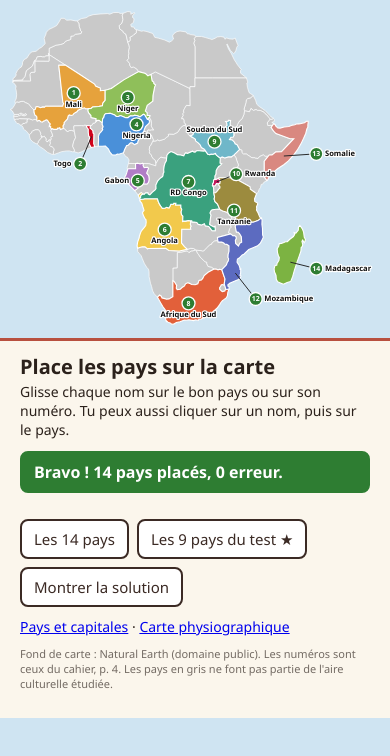
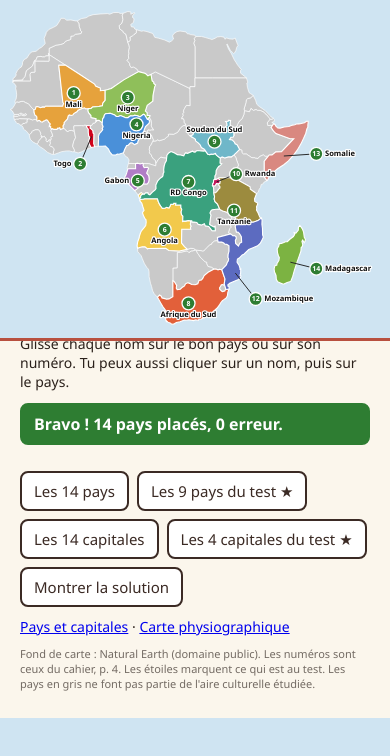
Before and after one commit to fbeaulieudemers-design/afrique-physio, a plain HTML site: page placer.html in a window 390 px wide. Both pictures are taken after a click on the button "Montrer la solution". Drawn offline with Linux system fonts and the light colour scheme.

Commit message:
Update placer.html

```diff
--- a/placer.html
+++ b/placer.html
@@ -1,6 +1,6 @@
 <!doctype html>
 <html lang="fr"><head><meta charset="utf-8"><meta name="viewport" content="width=device-width, initial-scale=1">
-<title>Place les 14 pays de l'aire africaine</title>
+<title>Place les pays et les capitales de l'aire africaine</title>
 <style>
 :root{--ink:#2b211b;--terra:#b8503f;--panel:#fbf6ec;--sea:#cfe4f2;--vide:#eadbb9}
 *{box-sizing:border-box}
@@ -31,7 +31,7 @@ svg text{font-family:"Segoe UI",Verdana,Arial,sans-serif;font-weight:700}
 .pa.faux{fill:#d32f2f!important}
 .ld{stroke:#222;stroke-width:.22}
 .lab{paint-order:stroke;stroke:#fff;stroke-width:.55;stroke-linejoin:round}
-.pn{font-size:1.75px;fill:#111}
+.pn{font-size:1.75px;fill:#111}.cn{font-size:1.35px;fill:#7a1010;font-style:italic}.st{fill:#111;stroke:#fff;stroke-width:.12}
 .el{opacity:0;transition:opacity .3s;pointer-events:none}.el.on{opacity:1}
 .mk{cursor:pointer;outline:none}.mk circle{fill:#111;stroke:#fff;stroke-width:.3}.mk text{fill:#fff;font-size:1.6px;pointer-events:none}
 .mk.ok circle{fill:#2e7d32}
@@ -40,42 +40,46 @@ svg text{font-family:"Segoe UI",Verdana,Arial,sans-serif;font-weight:700}
 <div class="wrap">
  <div class="map" id="map"></div>
  <aside class="side">
-  <h1>Place les pays sur la carte</h1>
-  <p class="sub">Glisse chaque nom sur le bon pays ou sur son numéro. Tu peux aussi cliquer sur un nom, puis sur le pays.</p>
+  <h1 id="titre">Place les pays sur la carte</h1>
+  <p class="sub" id="sub"></p>
   <p class="score" id="score"></p>
   <div id="chips"></div>
   <div class="btns">
-   <button id="tous">Les 14 pays</button><button id="neuf">Les 9 pays du test ★</button><button id="sol">Montrer la solution</button>
+   <button id="tous">Les 14 pays</button><button id="neuf">Les 9 pays du test ★</button><button id="caps">Les 14 capitales</button><button id="cap4">Les 4 capitales du test ★</button><button id="sol">Montrer la solution</button>
   </div>
   <p style="margin:10px 0 0;font-size:14px"><a href="pays.html">Pays et capitales</a> · <a href="index.html">Carte physiographique</a></p>
-  <p class="src">Fond de carte : Natural Earth (domaine public). Les numéros sont ceux du cahier, p. 4. Les pays en gris ne font pas partie de l'aire culturelle étudiée.</p>
+  <p class="src">Fond de carte : Natural Earth (domaine public). Les numéros sont ceux du cahier, p. 4. Les étoiles marquent ce qui est au test. Les pays en gris ne font pas partie de l'aire culturelle étudiée.</p>
  </aside>
 </div>
 <script>
 var NOMS={1:"Mali",2:"Togo",3:"Niger",4:"Nigeria",5:"Gabon",6:"Angola",7:"République démocratique du Congo",8:"Afrique du Sud",9:"Soudan du Sud",10:"Rwanda",11:"Tanzanie",12:"Mozambique",13:"Somalie",14:"Madagascar"};
-var TEST=[1,2,4,7,8,9,10,13,14], liste=[], fait={}, err=0, sel=null;
+var CAPS={1:"Bamako",2:"Lomé",3:"Niamey",4:"Abuja",5:"Libreville",6:"Luanda",7:"Kinshasa",8:"Pretoria",9:"Djouba",10:"Kigali",11:"Dodoma",12:"Maputo",13:"Mogadiscio",14:"Antananarivo"};
+var TEST=[1,2,4,7,8,9,10,13,14], TESTC=[1,4,7,10], TOUS=[1,2,3,4,5,6,7,8,9,10,11,12,13,14], liste=[], fait={}, err=0, sel=null, mode="pays";
 function $(s){return document.querySelector(s)} function $$(s){return Array.prototype.slice.call(document.querySelectorAll(s))}
 function init(){
-  $$('[id^="c"].el').forEach(function(g){g.remove()});
   $$('.pa').forEach(function(p){p.dataset.col=p.getAttribute('fill')});
   $$('.pa,.mk').forEach(function(t){t.addEventListener('click',function(){ if(sel) essai(sel,t.dataset.n) })});
-  $('#tous').onclick=function(){partie(Object.keys(NOMS).map(Number))};
-  $('#neuf').onclick=function(){partie(TEST)};
+  $('#tous').onclick=function(){partie(TOUS,'pays')};
+  $('#neuf').onclick=function(){partie(TEST,'pays')};
+  $('#caps').onclick=function(){partie(TOUS,'caps')};
+  $('#cap4').onclick=function(){partie(TESTC,'caps')};
   $('#sol').onclick=function(){liste.forEach(function(n){place(n)});maj()};
-  partie(Object.keys(NOMS).map(Number));
+  partie(TOUS,'pays');
 }
-function partie(l){ liste=l.slice(); fait={}; err=0; sel=null;
-  $$('.pa').forEach(function(p){ var n=+p.dataset.n, dedans=liste.indexOf(n)>=0; p.setAttribute('fill',dedans?'#eadbb9':p.dataset.col) });
-  for(var n=1;n<=14;n++){ var dedans=liste.indexOf(n)>=0; $('#n'+n).classList.toggle('on',!dedans); $('#mk'+n).classList.toggle('ok',!dedans) }
+function partie(l,md){ liste=l.slice(); fait={}; err=0; sel=null; mode=md; var cap=mode==='caps';
+  $('#titre').textContent=cap?'Place les capitales sur la carte':'Place les pays sur la carte';
+  $('#sub').textContent=cap?'Glisse chaque capitale sur son pays. Tu peux aussi cliquer sur une capitale, puis sur le pays.':'Glisse chaque nom sur le bon pays ou sur son numéro. Tu peux aussi cliquer sur un nom, puis sur le pays.';
+  $$('.pa').forEach(function(p){ var n=+p.dataset.n, vide=!cap&&liste.indexOf(n)>=0; p.setAttribute('fill',vide?'#eadbb9':p.dataset.col) });
+  for(var n=1;n<=14;n++){ var cible=liste.indexOf(n)>=0; $('#n'+n).classList.toggle('on',cap||!cible); $('#c'+n).classList.remove('on'); $('#mk'+n).classList.toggle('ok',!cible) }
   var m=liste.slice(); for(var i=m.length-1;i>0;i--){var j=Math.floor(Math.random()*(i+1)),t=m[i];m[i]=m[j];m[j]=t}
-  var box=$('#chips'); box.innerHTML='';
-  m.forEach(function(n){ var c=document.createElement('div'); c.className='chip'; c.dataset.n=n; c.textContent=NOMS[n]+(TEST.indexOf(n)>=0?' ★':''); c.addEventListener('pointerdown',prise); box.appendChild(c) });
+  var box=$('#chips'); box.innerHTML=''; var etoile=cap?TESTC:TEST;
+  m.forEach(function(n){ var c=document.createElement('div'); c.className='chip'; c.dataset.n=n; c.textContent=(cap?CAPS[n]:NOMS[n])+(etoile.indexOf(n)>=0?' ★':''); c.addEventListener('pointerdown',prise); box.appendChild(c) });
   maj();
 }
 function maj(){ var k=liste.filter(function(n){return fait[n]}).length, s=$('#score');
   s.classList.toggle('fini',k===liste.length);
-  s.textContent=k===liste.length ? 'Bravo ! '+k+' pays placés, '+err+' erreur'+(err>1?'s':'')+'.' : 'Placés : '+k+' / '+liste.length+'   ·   Erreurs : '+err; }
-function place(n){ fait[n]=true; var p=$('#p'+n); p.setAttribute('fill',p.dataset.col); $('#n'+n).classList.add('on'); $('#mk'+n).classList.add('ok');
+  s.textContent=k===liste.length ? 'Bravo ! '+k+(mode==='caps'?' capitales placées, ':' pays placés, ')+err+' erreur'+(err>1?'s':'')+'.' : (mode==='caps'?'Placées : ':'Placés : ')+k+' / '+liste.length+'   ·   Erreurs : '+err; }
+function place(n){ fait[n]=true; var p=$('#p'+n); p.setAttribute('fill',p.dataset.col); $('#n'+n).classList.add('on'); $('#mk'+n).classList.add('ok'); if(mode==='caps') $('#c'+n).classList.add('on');
   var c=$('.chip[data-n="'+n+'"]'); if(c) c.remove(); }
 function essai(chip,cible){ var n=+chip.dataset.n; cible=+cible;
   if(liste.indexOf(cible)<0||fait[cible]){ return }
```
